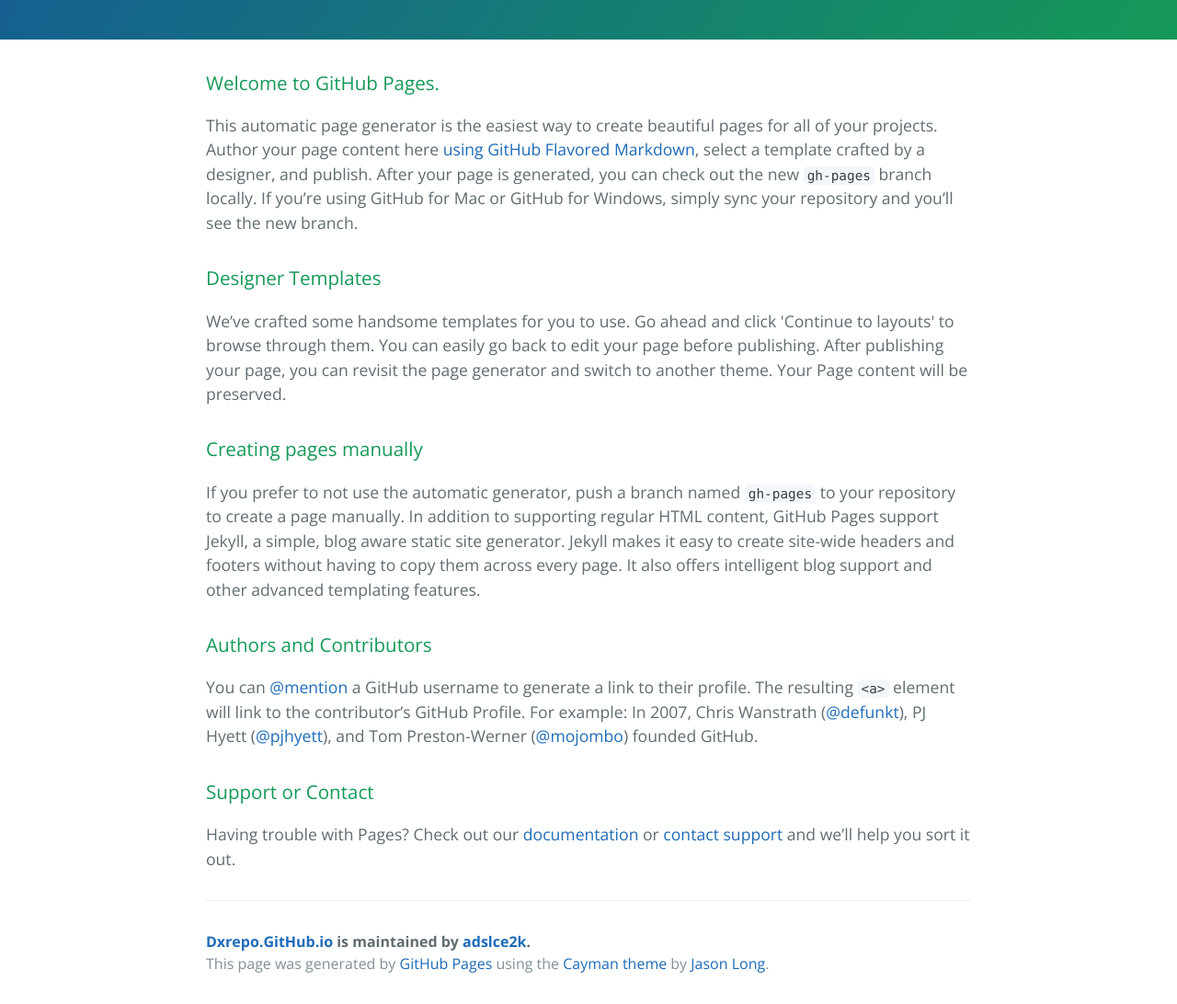
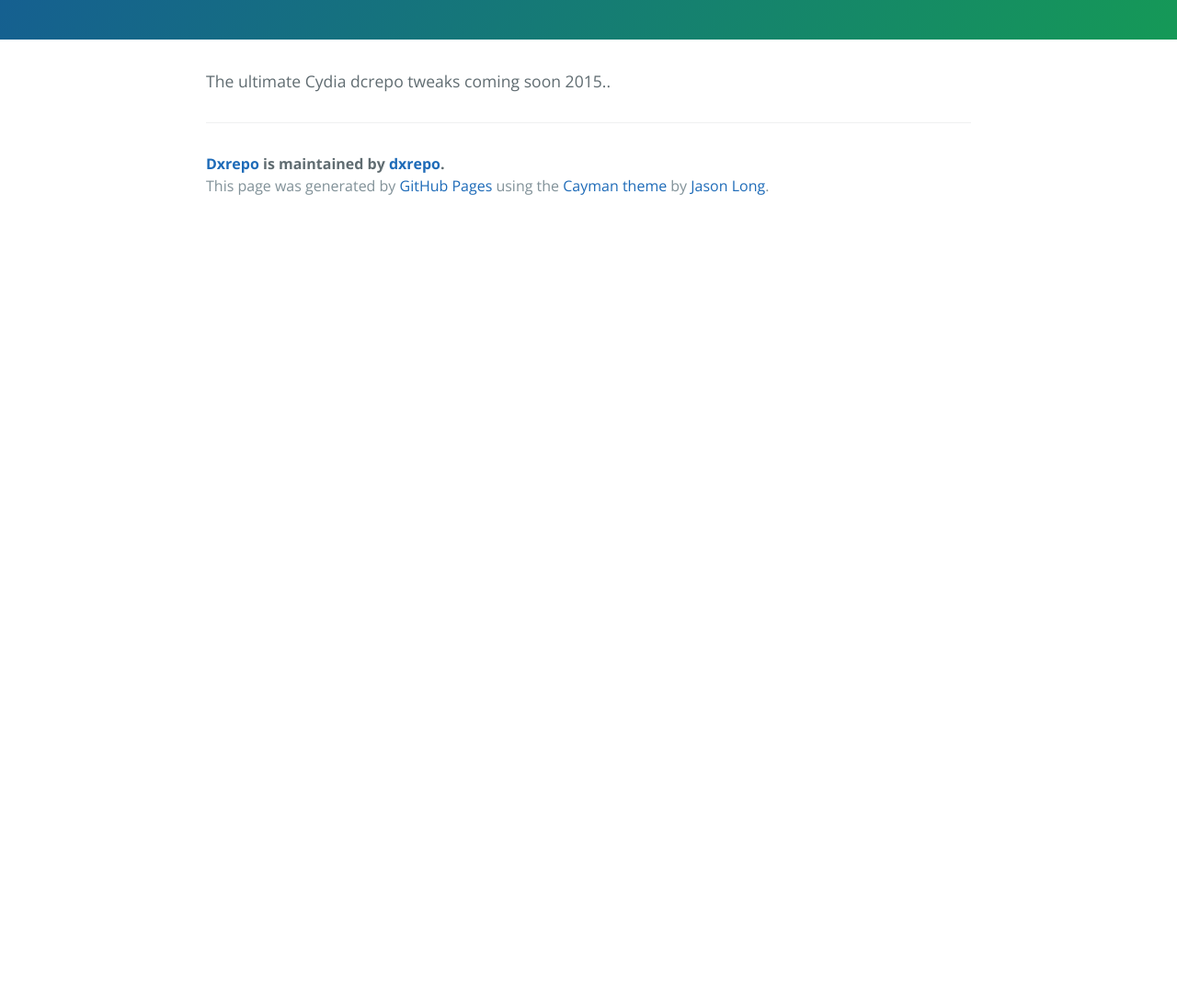
Before and after one commit to dxrepo/dxrepo, a plain HTML site: page index.html in a window 1280 px wide. Shown: the part 340-1432 px from the top of the page at 92% size. After the commit the page ends 800 px from the top, so only its background shows below. Drawn offline with nearby package versions, Linux system fonts and the light colour scheme.

```diff
--- a/index.html
+++ b/index.html
@@ -2,7 +2,7 @@
 <html lang="en-us">
   <head>
     <meta charset="UTF-8">
-    <title>Dxrepo.GitHub.io by adslce2k</title>
+    <title>Dxrepo by dxrepo</title>
     <meta name="viewport" content="width=device-width, initial-scale=1">
     <link rel="stylesheet" type="text/css" href="stylesheets/normalize.css" media="screen">
     <link href='http://fonts.googleapis.com/css?family=Open+Sans:400,700' rel='stylesheet' type='text/css'>
@@ -11,41 +11,18 @@
   </head>
   <body>
     <section class="page-header">
-      <h1 class="project-name">Dxrepo.GitHub.io</h1>
+      <h1 class="project-name">Dxrepo</h1>
       <h2 class="project-tagline">dxrepo Ultimate tweaks and more..</h2>
-      <a href="https://github.com/adslce2k/dxrepo.github.io" class="btn">View on GitHub</a>
-      <a href="https://github.com/adslce2k/dxrepo.github.io/zipball/master" class="btn">Download .zip</a>
-      <a href="https://github.com/adslce2k/dxrepo.github.io/tarball/master" class="btn">Download .tar.gz</a>
+      <a href="https://github.com/dxrepo/dxrepo" class="btn">View on GitHub</a>
+      <a href="https://github.com/dxrepo/dxrepo/zipball/master" class="btn">Download .zip</a>
+      <a href="https://github.com/dxrepo/dxrepo/tarball/master" class="btn">Download .tar.gz</a>
     </section>
 
     <section class="main-content">
-      <h3>
-<a id="welcome-to-github-pages" class="anchor" href="#welcome-to-github-pages" aria-hidden="true"><span class="octicon octicon-link"></span></a>Welcome to GitHub Pages.</h3>
-
-<p>This automatic page generator is the easiest way to create beautiful pages for all of your projects. Author your page content here <a href="https://guides.github.com/features/mastering-markdown/">using GitHub Flavored Markdown</a>, select a template crafted by a designer, and publish. After your page is generated, you can check out the new <code>gh-pages</code> branch locally. If you’re using GitHub for Mac or GitHub for Windows, simply sync your repository and you’ll see the new branch.</p>
-
-<h3>
-<a id="designer-templates" class="anchor" href="#designer-templates" aria-hidden="true"><span class="octicon octicon-link"></span></a>Designer Templates</h3>
-
-<p>We’ve crafted some handsome templates for you to use. Go ahead and click 'Continue to layouts' to browse through them. You can easily go back to edit your page before publishing. After publishing your page, you can revisit the page generator and switch to another theme. Your Page content will be preserved.</p>
-
-<h3>
-<a id="creating-pages-manually" class="anchor" href="#creating-pages-manually" aria-hidden="true"><span class="octicon octicon-link"></span></a>Creating pages manually</h3>
-
-<p>If you prefer to not use the automatic generator, push a branch named <code>gh-pages</code> to your repository to create a page manually. In addition to supporting regular HTML content, GitHub Pages support Jekyll, a simple, blog aware static site generator. Jekyll makes it easy to create site-wide headers and footers without having to copy them across every page. It also offers intelligent blog support and other advanced templating features.</p>
-
-<h3>
-<a id="authors-and-contributors" class="anchor" href="#authors-and-contributors" aria-hidden="true"><span class="octicon octicon-link"></span></a>Authors and Contributors</h3>
-
-<p>You can <a href="https://github.com/blog/821" class="user-mention">@mention</a> a GitHub username to generate a link to their profile. The resulting <code>&lt;a&gt;</code> element will link to the contributor’s GitHub Profile. For example: In 2007, Chris Wanstrath (<a href="https://github.com/defunkt" class="user-mention">@defunkt</a>), PJ Hyett (<a href="https://github.com/pjhyett" class="user-mention">@pjhyett</a>), and Tom Preston-Werner (<a href="https://github.com/mojombo" class="user-mention">@mojombo</a>) founded GitHub.</p>
-
-<h3>
-<a id="support-or-contact" class="anchor" href="#support-or-contact" aria-hidden="true"><span class="octicon octicon-link"></span></a>Support or Contact</h3>
-
-<p>Having trouble with Pages? Check out our <a href="https://help.github.com/pages">documentation</a> or <a href="https://github.com/contact">contact support</a> and we’ll help you sort it out.</p>
+      <p>The ultimate Cydia dcrepo tweaks coming soon 2015..</p>
 
       <footer class="site-footer">
-        <span class="site-footer-owner"><a href="https://github.com/adslce2k/dxrepo.github.io">Dxrepo.GitHub.io</a> is maintained by <a href="https://github.com/adslce2k">adslce2k</a>.</span>
+        <span class="site-footer-owner"><a href="https://github.com/dxrepo/dxrepo">Dxrepo</a> is maintained by <a href="https://github.com/dxrepo">dxrepo</a>.</span>
 
         <span class="site-footer-credits">This page was generated by <a href="https://pages.github.com">GitHub Pages</a> using the <a href="https://github.com/jasonlong/cayman-theme">Cayman theme</a> by <a href="https://twitter.com/jasonlong">Jason Long</a>.</span>
       </footer>
```
Also changed, not shown: params.json (+1 -1 lines).
